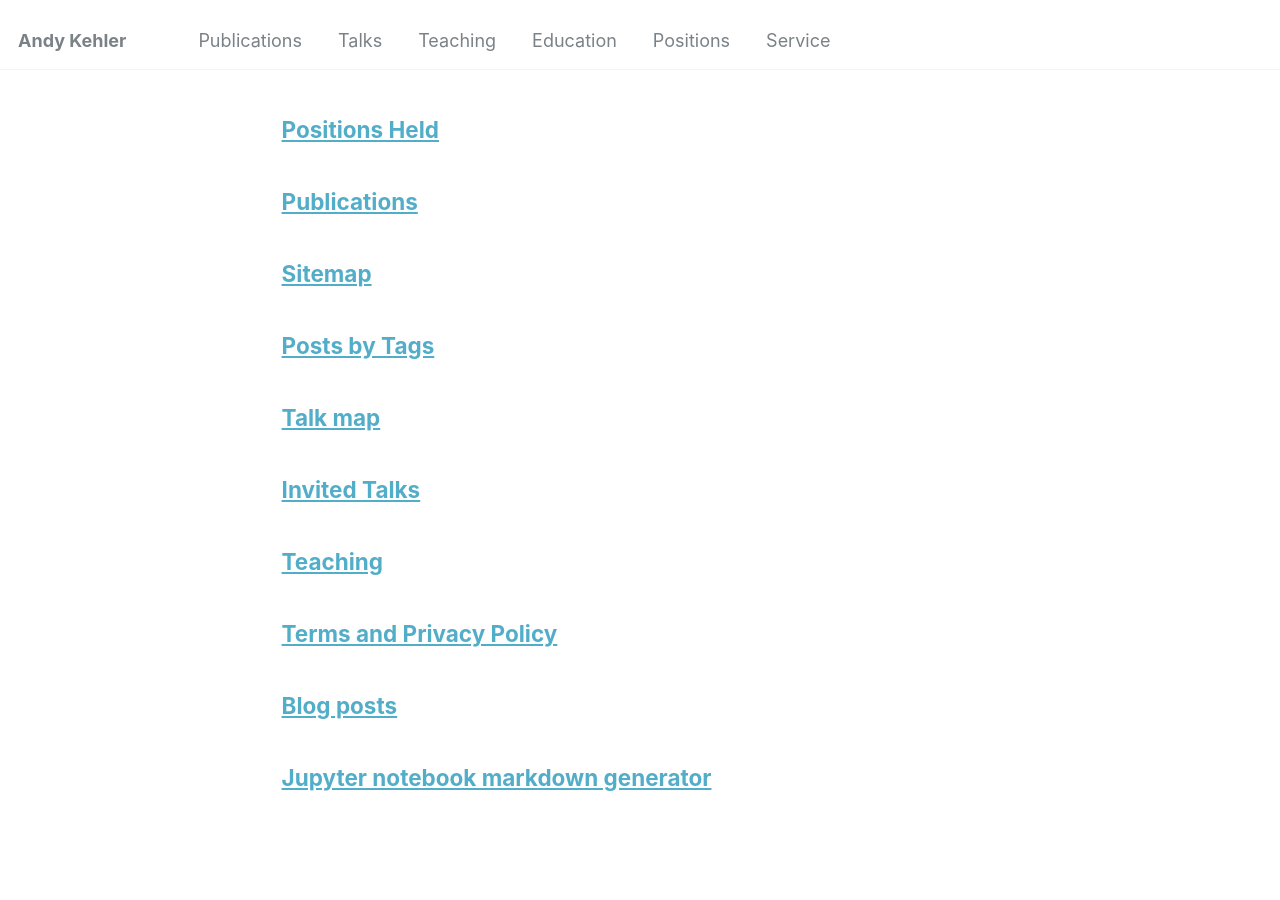
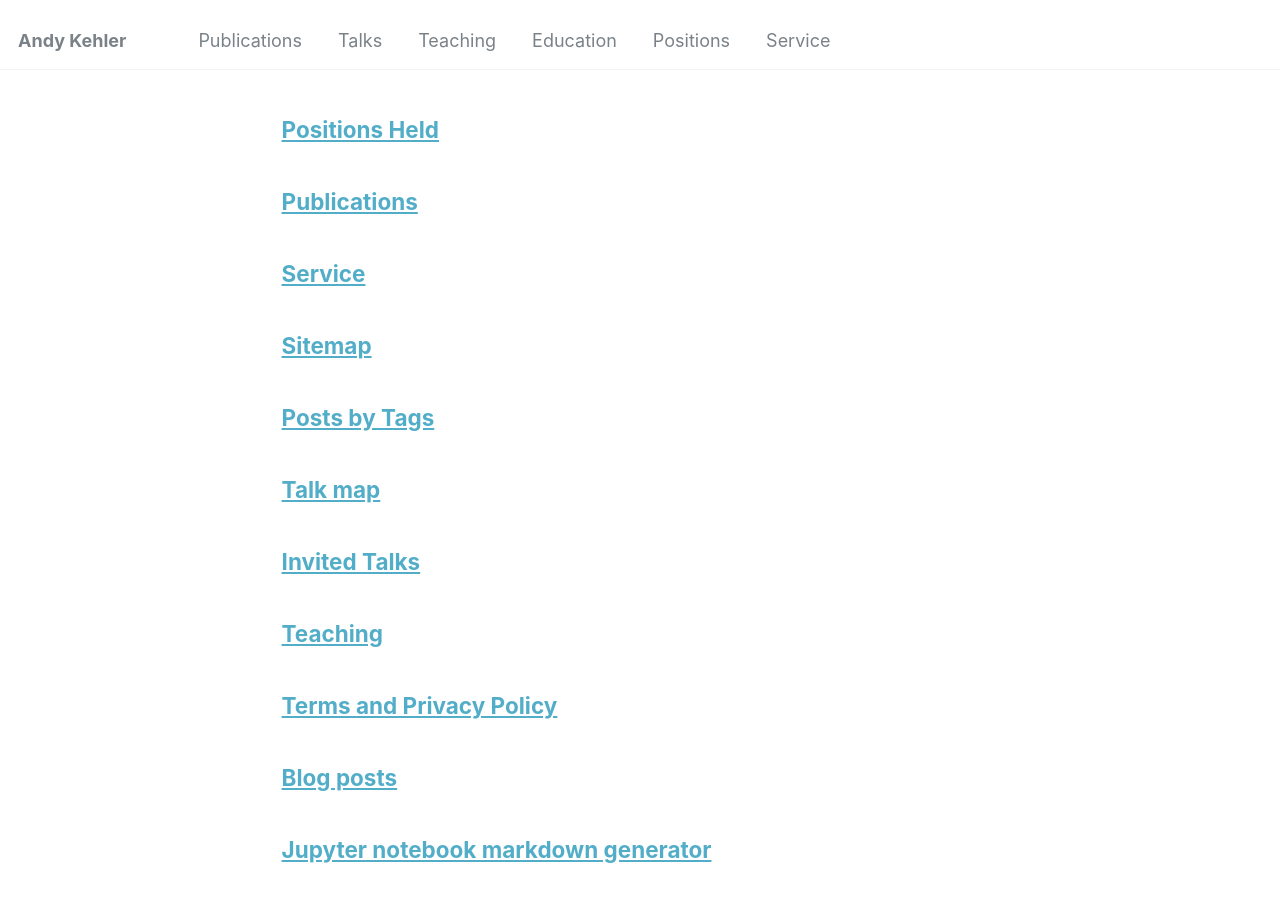
Before and after one commit to akehler/akehler.github.io, a Jekyll site: the page built from _pages/page-archive.html, in a window 1280 px wide and 900 px high, scrolled down 855 px. Built offline with Jekyll 4.4.1, drawn with Linux system fonts in a browser that asks for light colours.

Commit message:
Update service.html

```diff
--- a/_pages/service.html
+++ b/_pages/service.html
@@ -1,3 +1,9 @@
+---
+layout: archive
+title: "Service"
+permalink: /service/
+author_profile: true
+---
 
 Under Construction!
 
```
